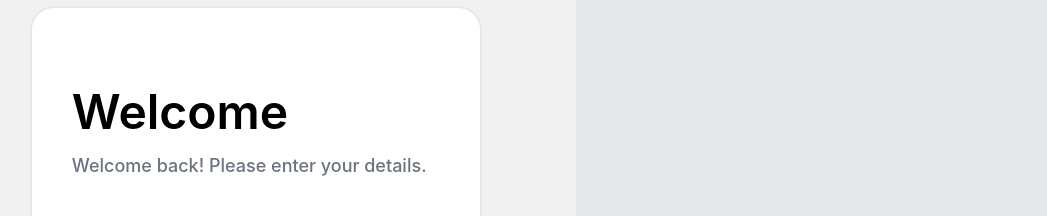
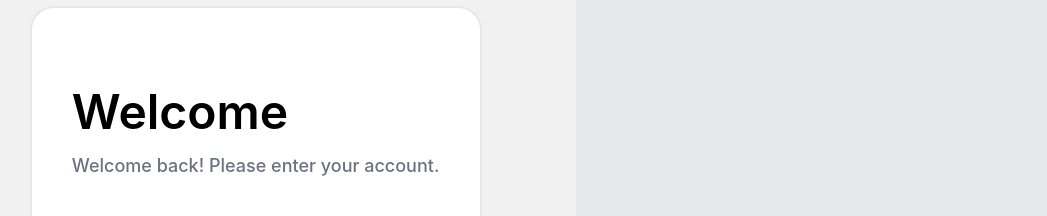
Before and after one commit to Unguks/Incit-Client, a React (Create React App) app: page / in a window 1280 px wide. Shown: the top 216 px of the page, without its empty margins (64-1111 px from the left). Built offline with nearby package versions, Linux system fonts and the light colour scheme.

Commit message:
edit loginpage

```diff
--- a/src/scenes/Loginpage.jsx
+++ b/src/scenes/Loginpage.jsx
@@ -1,4 +1,5 @@
 import * as React from 'react';
+// import axios from "axios";
 import Facebook from '../icons/Facebook';
 import { Link, useNavigate } from 'react-router-dom';
 
@@ -23,6 +24,7 @@ export default function Form() {
             });
 
             const data = await response.json();
+            console.log(data);
 
             if (response.ok) {
                 history.push('/dashboard');
@@ -39,7 +41,7 @@ export default function Form() {
             <div className="w-full flex items-center justify-center lg:w-1/2">
                 <div className='bg-white px-10 py-20 rounded-3xl border-2 border-gray-200'>
                     <h1 className='text-5xl font-semibold items-center'>Welcome</h1>
-                    <p className='font-medium text-lg text-gray-500 mt-4'>Welcome back! Please enter your details.</p>
+                    <p className='font-medium text-lg text-gray-500 mt-4'>Welcome back! Please enter your account.</p>
                     {error && <p className="text-red-500 mt-4">{error}</p>}
                     <div className='mt-8'>
                         <div>
```
